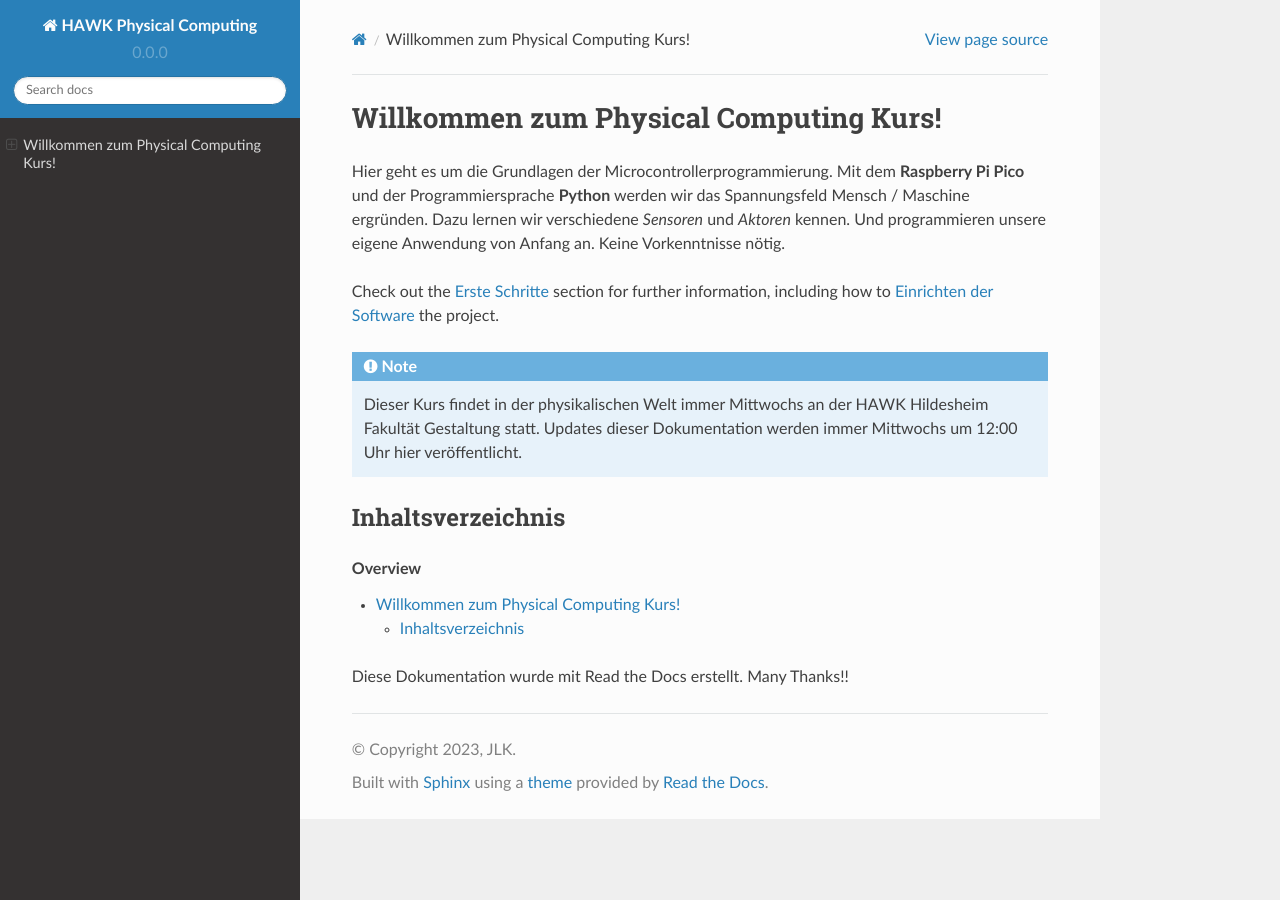
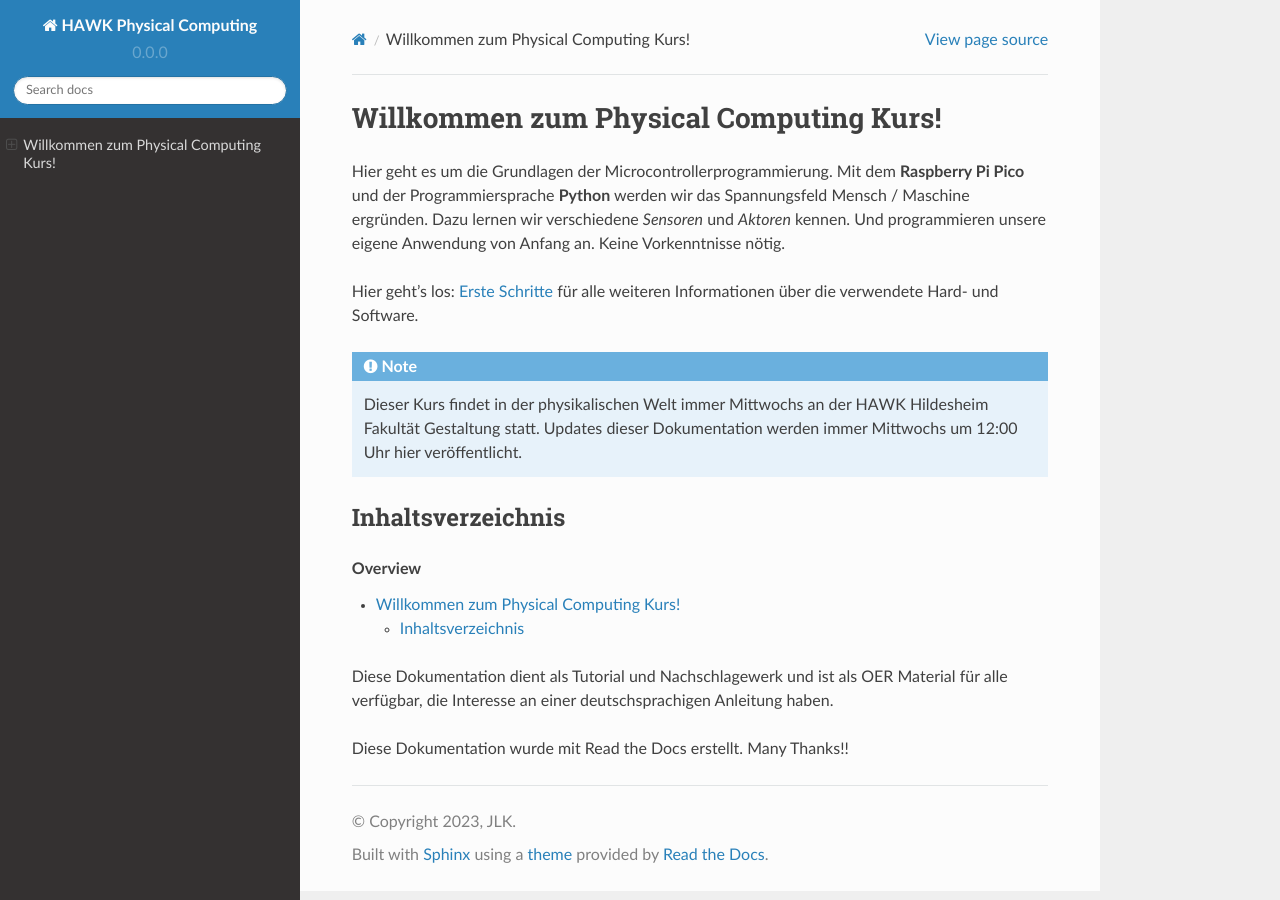
Before and after one commit to HAWK-Computing/physicalcomputing, a Sphinx documentation site: the page built from docs/index.rst, in a window 1280 px wide. Built offline with Sphinx 7.4.7 and the Read the Docs theme 2.0.0, drawn with Linux system fonts in a browser that asks for light colours.

Commit message:
Jetzt kanns los gehen

```diff
--- a/docs/index.rst
+++ b/docs/index.rst
@@ -9,8 +9,7 @@ Hier geht es um die Grundlagen der Microcontrollerprogrammierung.
 Mit dem **Raspberry Pi Pico** und der Programmiersprache **Python** werden wir das Spannungsfeld Mensch / Maschine ergründen.
 Dazu lernen wir verschiedene *Sensoren* und *Aktoren* kennen. Und programmieren unsere eigene Anwendung von Anfang an. Keine Vorkenntnisse nötig.
 
-Check out the :doc:`ErsteSchritte` section for further information, including
-how to :ref:`installation` the project.
+Hier geht's los: :doc:`ErsteSchritte` für alle weiteren Informationen über die verwendete Hard- und Software.
 
 .. note::
 
@@ -24,4 +23,6 @@ Inhaltsverzeichnis
 .. contents:: Overview
 
 
+Diese Dokumentation dient als Tutorial und Nachschlagewerk und ist als OER Material für alle verfügbar, die Interesse an einer deutschsprachigen Anleitung haben.
+
 Diese Dokumentation wurde mit Read the Docs erstellt. Many Thanks!!
```
Also changed, not shown: docs/ErsteSchritte.rst (+2 -6 lines), docs/Raspberry Pi Pico Board.rst (added, +15 -0 lines).
